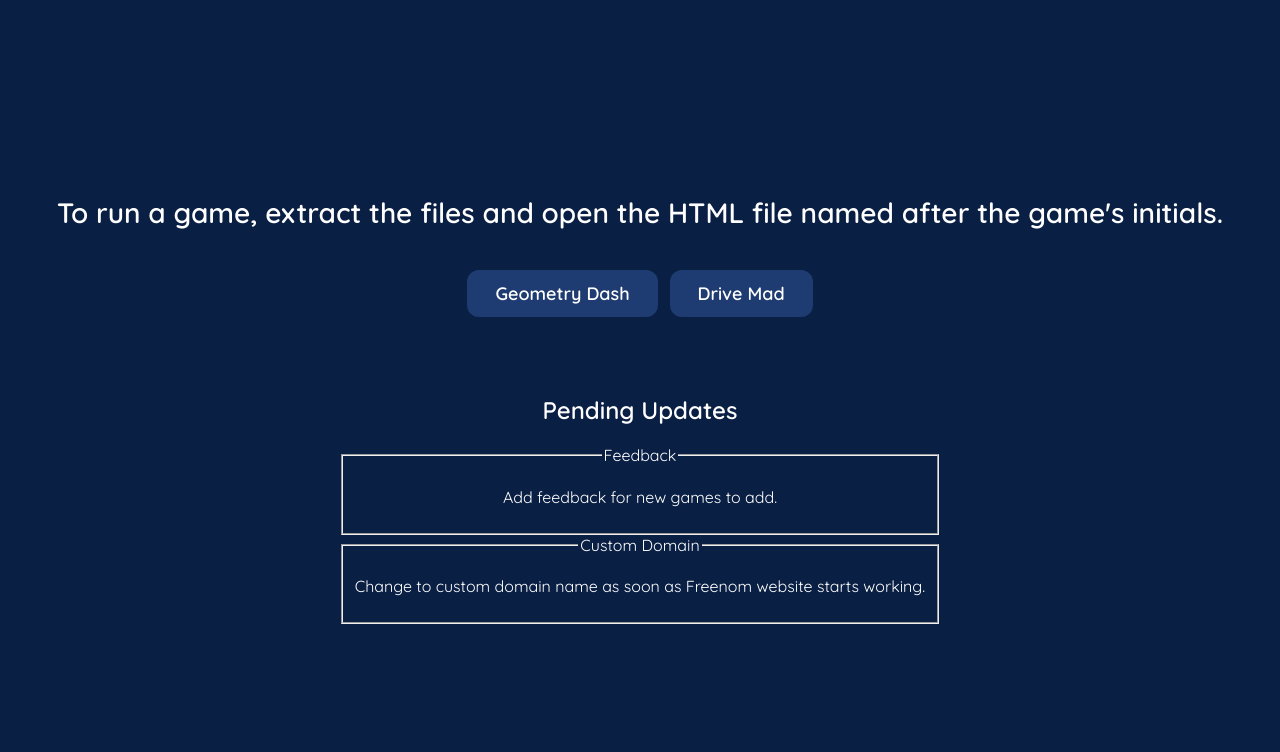
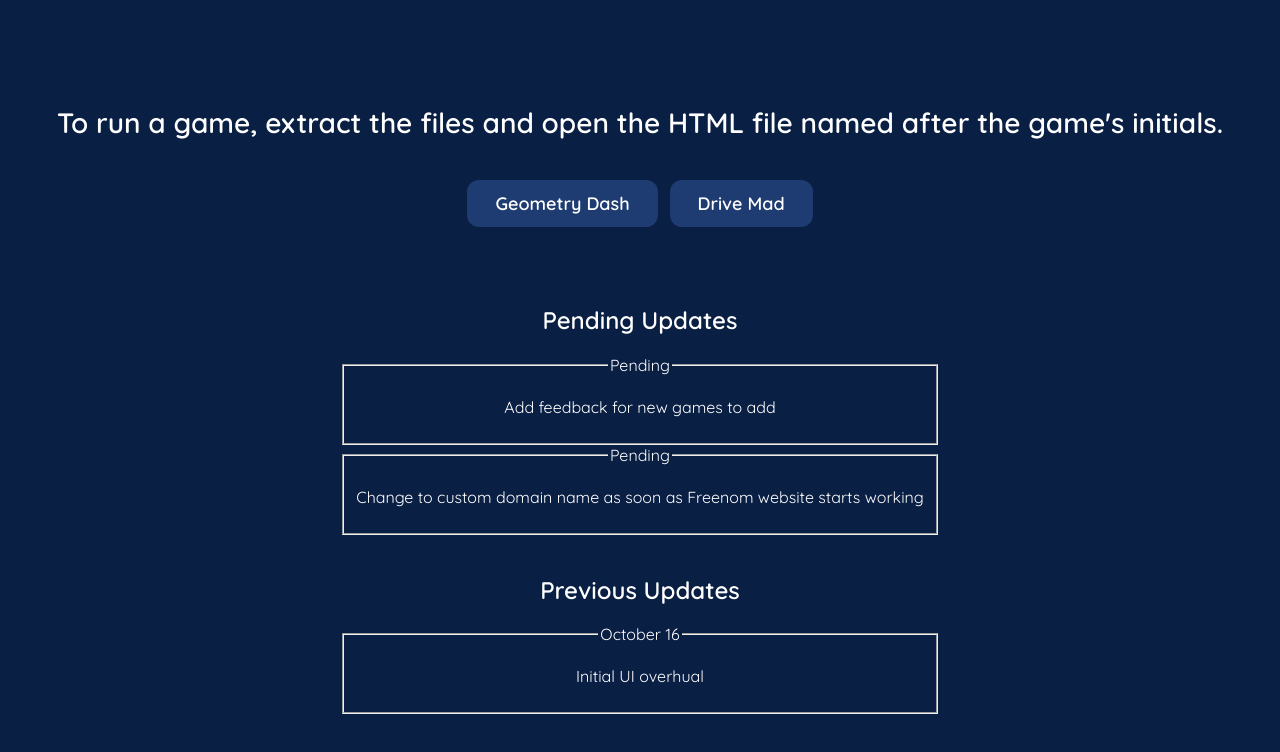
Before and after one commit to lvhu-coder/website, a plain HTML site: page real/index.html in a window 1280 px wide. Drawn offline with Linux system fonts and the light colour scheme.

```diff
--- a/real/index.html
+++ b/real/index.html
@@ -25,6 +25,10 @@
         h1 {
             font-size: 28px;
             margin-bottom: 40px;
+        }
+
+        .updates-section h2:nth-of-type(2) {
+            margin-top: 40px;
         }
 
         .button-group {
@@ -66,12 +70,17 @@
     <div class="updates-section">
         <h2>Pending Updates</h2>
         <fieldset class="update-box">
-            <legend>Feedback</legend>
-            <p>Add feedback for new games to add.</p>
+            <legend>Pending</legend>
+            <p>Add feedback for new games to add</p>
         </fieldset>
         <fieldset class="update-box">
-            <legend>Custom Domain</legend>
-            <p>Change to custom domain name as soon as Freenom website starts working.</p>
+            <legend>Pending</legend>
+            <p>Change to custom domain name as soon as Freenom website starts working</p>
+        </fieldset>
+        <h2>Previous Updates</h2>
+        <fieldset class="update-box">
+            <legend>October 16</legend>
+            <p>Initial UI overhual</p>
         </fieldset>
     </div>
 
@@ -79,7 +88,6 @@
     <script>
     (function(){
         const p = location.pathname;
-        // match /real, /real/, or /real/index.html (and also if it's /something/real/)
         const regex = /\/real(?:\/index\.html)?\/?$/;
         if (regex.test(p)) {
             let newPath = p.replace(regex, '');
```
